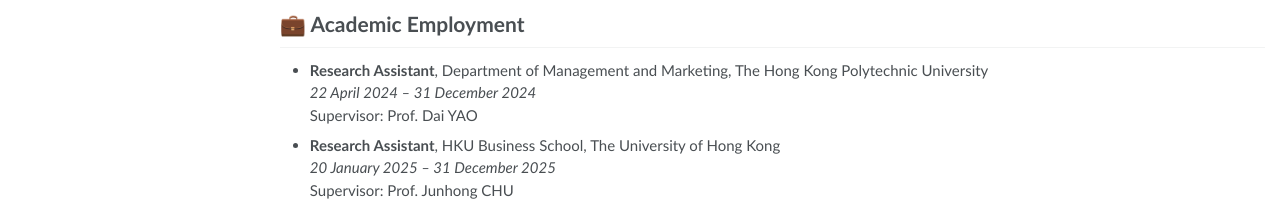
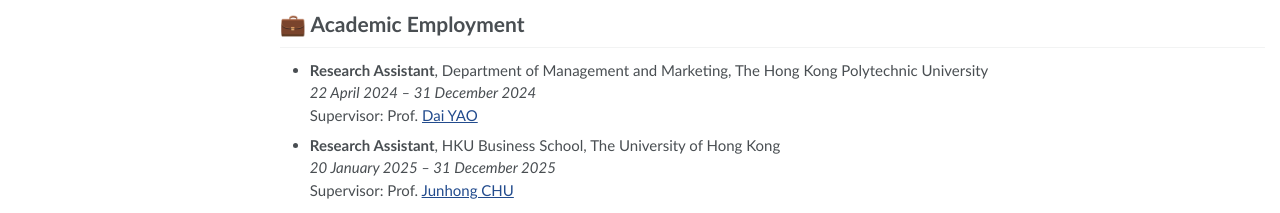
Before and after one commit to xuqiang/xuqiang.github.io, a Jekyll site: the page built from _pages/about.md, in a window 1280 px wide and 923 px high. Shown: the part 707-920 px from the top of the window. Built offline with Jekyll 4.4.1, drawn with Linux system fonts in a browser that asks for light colours; some web fonts are replaced; part of the change alters nothing that is shown.

```diff
--- a/_pages/about.md
+++ b/_pages/about.md
@@ -44,8 +44,8 @@ Innovation
 # 💼 Academic Employment
 - **Research Assistant**, Department of Management and Marketing, The Hong Kong Polytechnic University
   *22 April 2024 – 31 December 2024*
-  Supervisor: Prof. Dai YAO
+  Supervisor: Prof. [Dai YAO](https://mounttai.github.io/)
 
 - **Research Assistant**, HKU Business School, The University of Hong Kong
   *20 January 2025 – 31 December 2025*
-  Supervisor: Prof. Junhong CHU
+  Supervisor: Prof. [Junhong CHU](https://www.chujunhong.com/)
```
